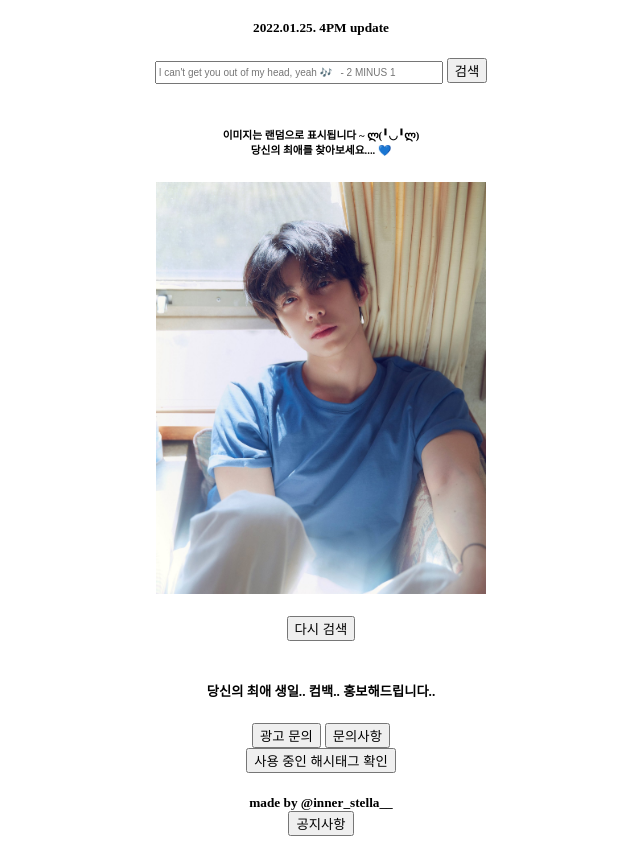
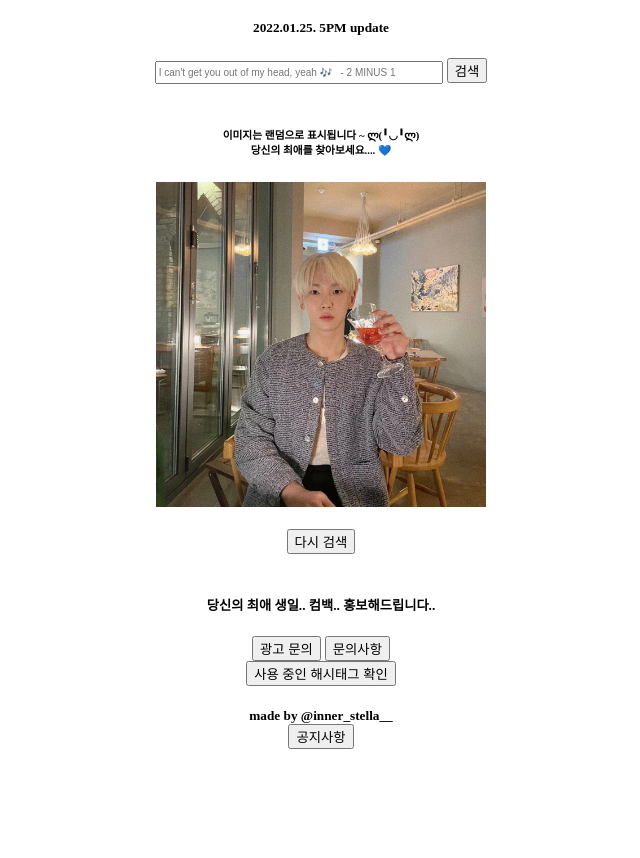
Before and after one commit to innerstella/FME, a plain HTML site: page index.html in a window 1280 px wide. Shown: the part 70-928 px from the top of the page, without its empty margins (319-959 px from the left). After the commit the page ends 841 px from the top, so only its background shows below. Drawn offline with Linux system fonts and the light colour scheme.

Commit message:
사진 추가

```diff
--- a/app.js
+++ b/app.js
@@ -21,7 +21,10 @@ var backgroundImage = [
 	'./random_image/윤현석.jpg',
 	'./random_image/조슈아.jpg',
 	'./random_image/최승철.jpg',
-	'./random_image/도겸.jpg'
+	'./random_image/도겸.jpg',
+	'./random_image/용복.jpg',
+	'./random_image/호싱이.jpg',
+	'./random_image/채.jpg'
 ];
 
 function showImage(){
--- a/index.html
+++ b/index.html
@@ -10,7 +10,7 @@
         <center>
         <div class="container">
             <h1 style="color:rgb(0, 0, 0)">트위터 맛집 검색기</h1>
-            <h5>2022.01.25. 4PM update</h5>
+            <h5>2022.01.25. 5PM update</h5>
             <form id="search-form">
                <input required maxlength="10" type="text"
                 placeholder="I can't get you out of my head, yeah 🎶   - 2 MINUS 1"
```
Also changed, not shown: random_image/용복.jpg (added), random_image/채.jpg (added), random_image/호싱이.jpg (added).
